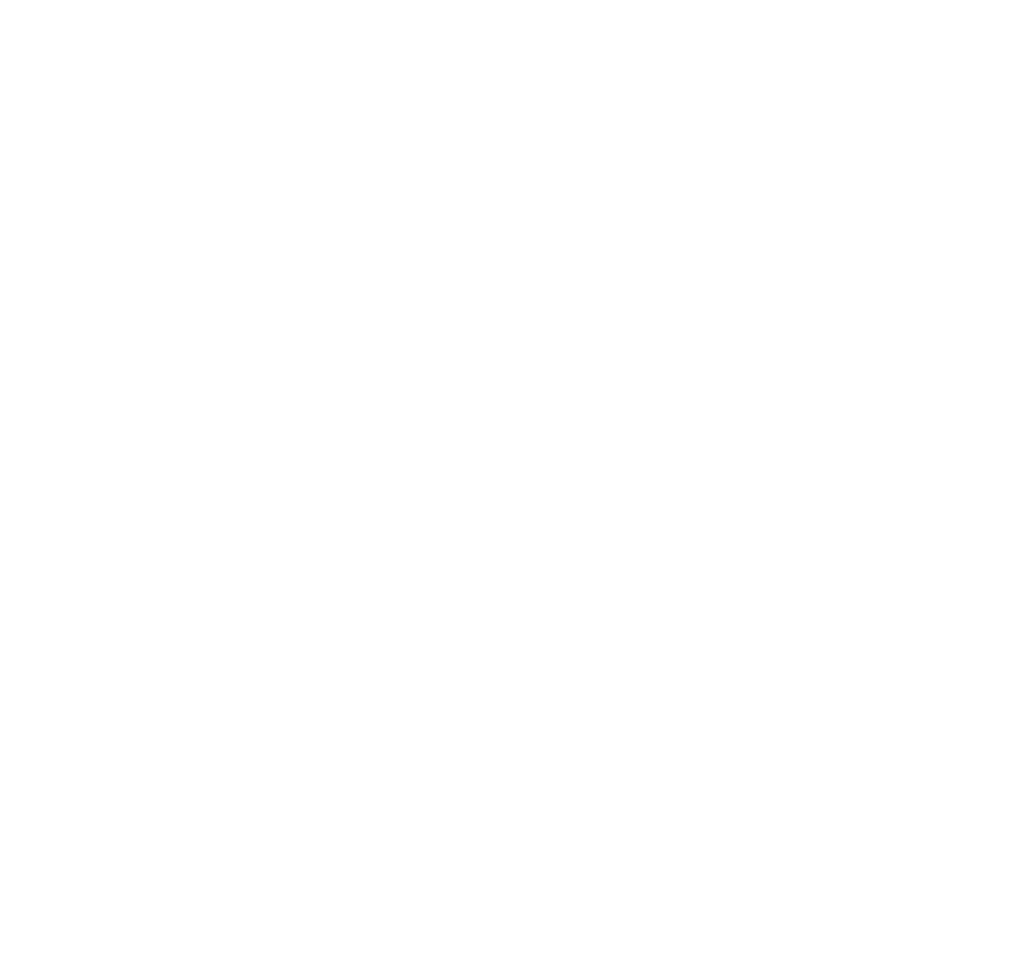
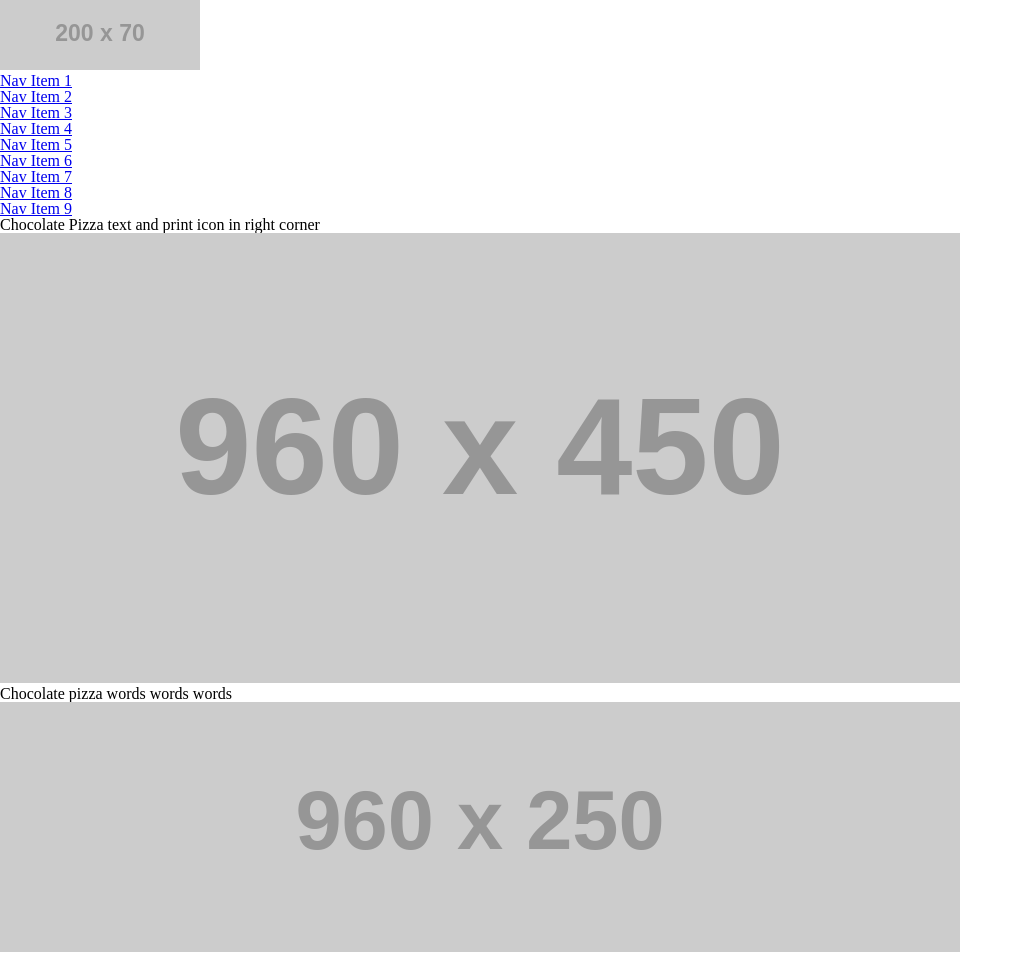
Before and after one commit to andrewquamme/chocolate-pizza, a plain HTML site: page index.html in a window 1280 px wide. Shown: the whole page, without its empty margins (0-1023 px from the left). Before the commit the page ends 800 px from the top, so only its background shows below. Drawn offline with Linux system fonts and the light colour scheme; placeholder pictures from the web are drawn by us.

Commit message:
framed out html

```diff
--- a/index.html
+++ b/index.html
@@ -2,12 +2,60 @@
 <html>
 
   <head>
-    <title></title>
+    <title>Chocolate Pizza</title>
     <link rel="stylesheet" type="text/css" href="css/reset.css" />
     <link rel="stylesheet" type="text/css" href="css/style.css" />
   </head>
 
   <body>
+    <Head>
+
+        <nav>
+            <img src="https://placehold.it/200x70/000" title="logo" alt="logo" />
+              <ul>
+                <li><a href="#">Nav Item 1</a></li>
+                <li><a href="#">Nav Item 2</a></li>
+                <li><a href="#">Nav Item 3</a></li>
+                <li><a href="#">Nav Item 4</a></li>
+                <li><a href="#">Nav Item 5</a></li>
+                <li><a href="#">Nav Item 6</a></li>
+                <li><a href="#">Nav Item 7</a></li>
+                <li><a href="#">Nav Item 8</a></li>
+                <li><a href="#">Nav Item 9</a></li>
+              </ul>
+            </nav>
+    </Head>
+
+    <main>
+      <div>
+        <p>Chocolate Pizza text and    print icon in right corner</p>
+      </div>
+
+      <img src="https://placehold.it/960x450/000" title="choco-pizza" alt="hero" />
+      <div>
+        <p>Chocolate pizza words words words</p>
+      </div>
+      <div>
+      <img src="https://placehold.it/960x250/000" title="list-bg" alt="list" />
+
+
+      <ul>
+        <li></li>
+        <li></li>
+        <li></li>
+        <li></li>
+        <li></li>
+        <li></li>
+        <li></li>
+        <li></li>
+        <li></li>
+        <li></li>
+        <li></li>
+        <li></li>
+
+      </ul>
+      </div>
+    </main>
 
   </body>
 </html>
```
